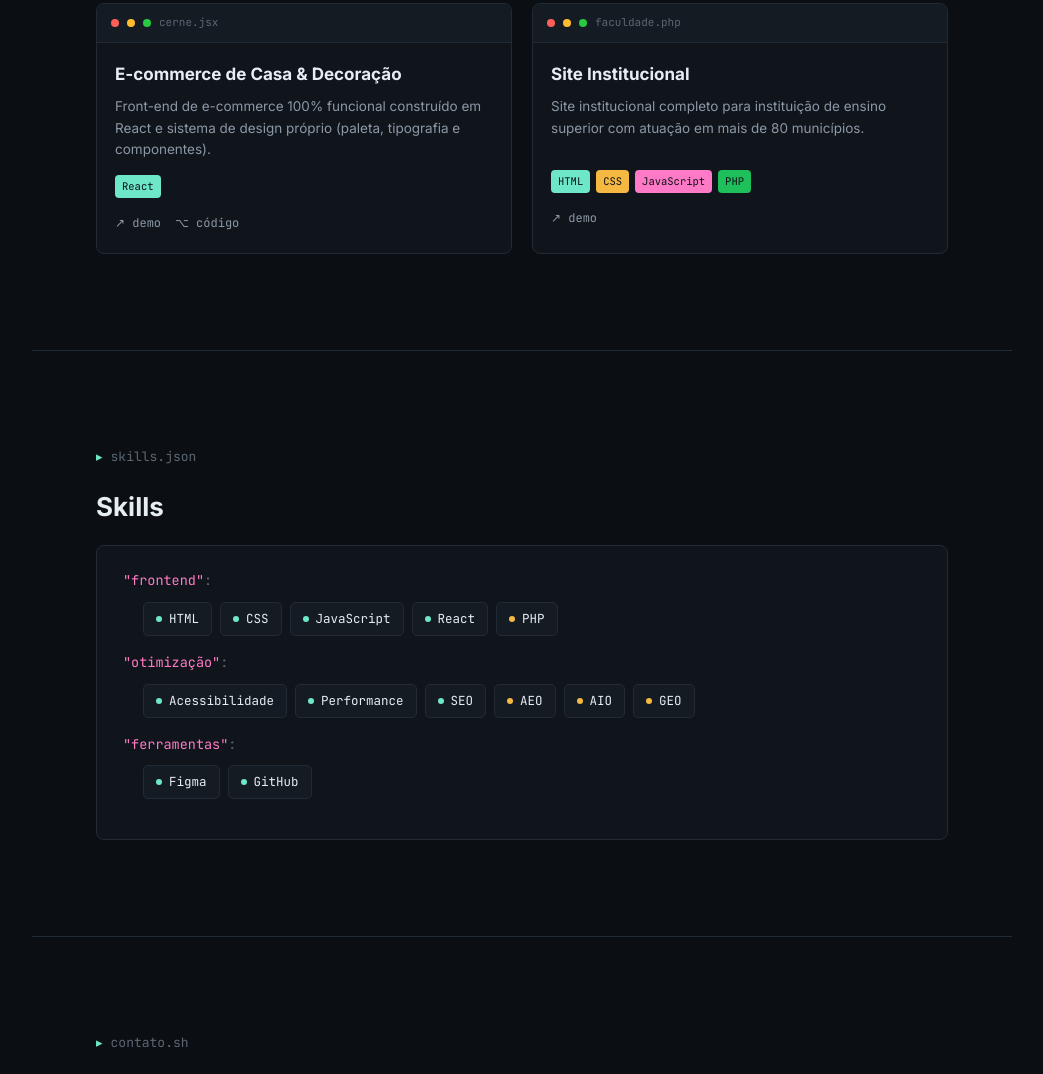
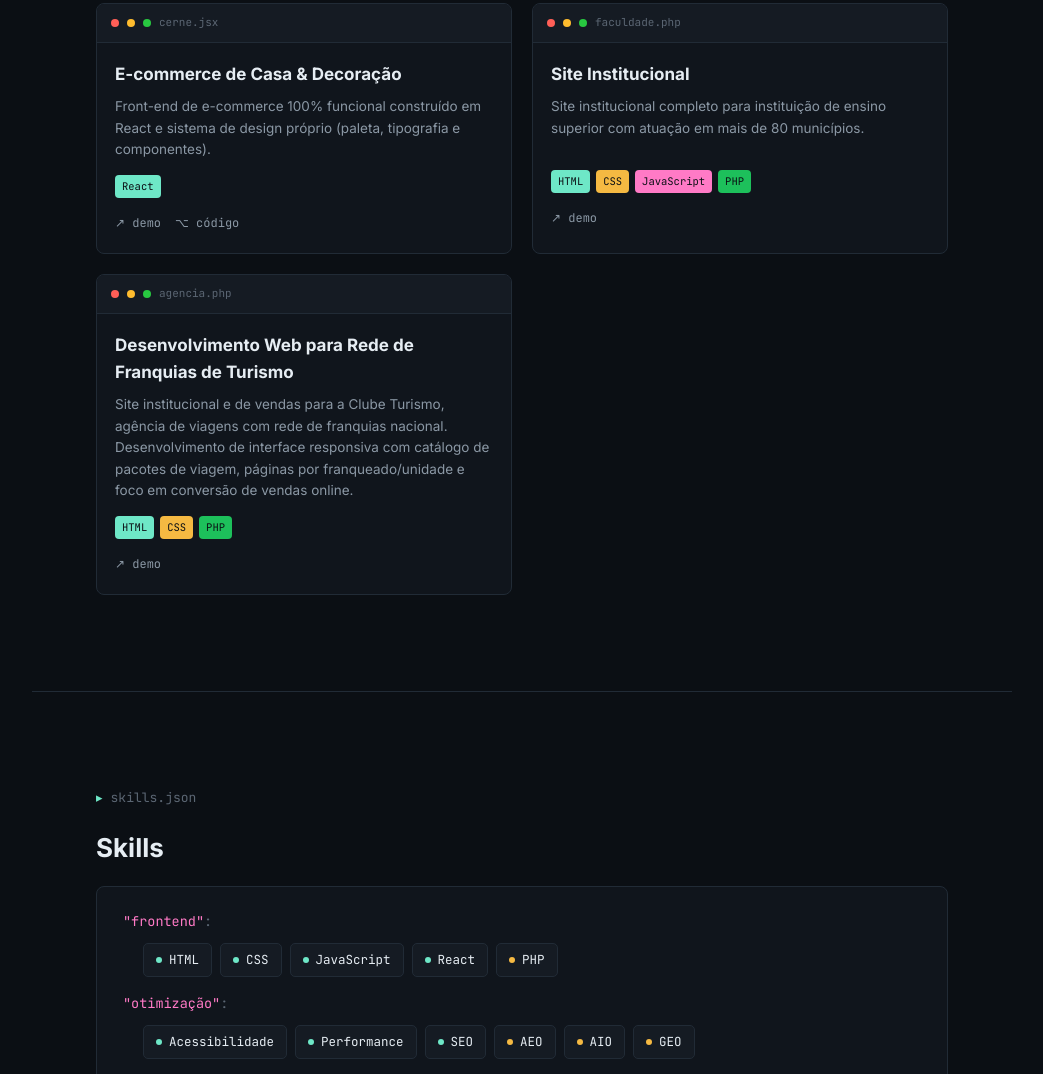
Before and after one commit to gportob/portfolio, a plain HTML site: page index.html in a window 1280 px wide. Shown: the part 1942-3016 px from the top of the page, without its empty margins (208-1251 px from the left). Drawn offline with Linux system fonts and the light colour scheme.

Commit message:
Update index.html

```diff
--- a/index.html
+++ b/index.html
@@ -142,6 +142,16 @@
           </div>
         </div>
 
+        <div class="card">
+          <div class="card-head"><span class="tdot r"></span><span class="tdot y"></span><span class="tdot g"></span> agencia.php</div>
+          <div class="card-body">
+            <div class="card-title">Desenvolvimento Web para Rede de Franquias de Turismo</div>
+            <div class="card-desc">Site institucional e de vendas para a Clube Turismo, agência de viagens com rede de franquias nacional. Desenvolvimento de interface responsiva com catálogo de pacotes de viagem, páginas por franqueado/unidade e foco em conversão de vendas online.</div>
+            <div class="card-tags"><span class="tag-react">HTML</span><span class="tag-css">CSS</span><span class="tag-php">PHP</span></div>
+            <div class="card-links"><a href="https://clubeturismo.com.br">↗ demo</a></div>
+          </div>
+        </div>
+
       </div>
     </section>
 
```
